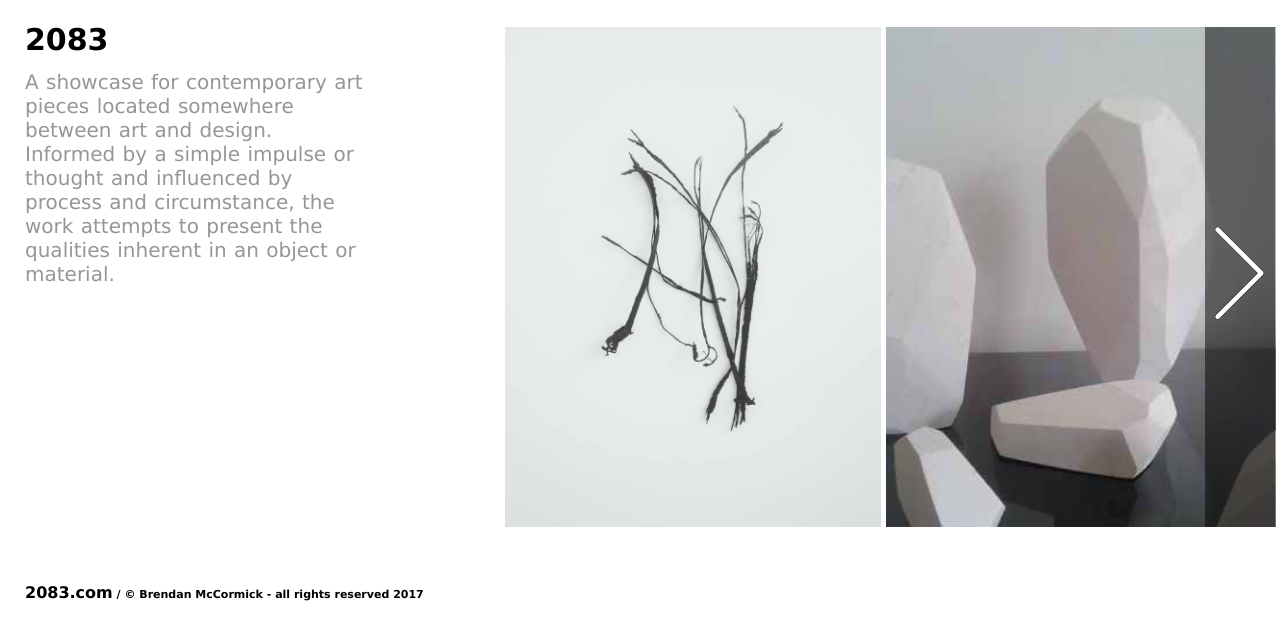
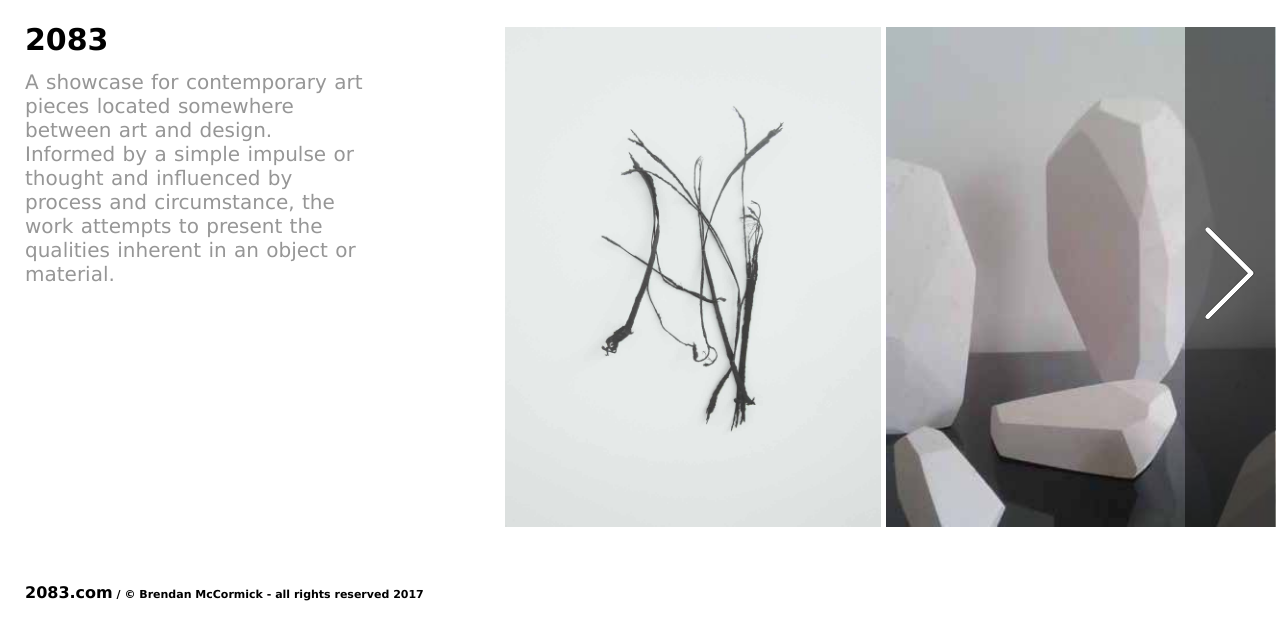
Before and after one commit to twozeroeightthree/website, a Jekyll site: the page built from index.html, in a window 1280 px wide. Shown: the top 640 px of the page. Built offline with Jekyll 4.4.1, drawn with Linux system fonts in a browser that asks for light colours; the list of posts is cut into pages by our own code.

Commit message:
Compile script...

```diff
--- a/assets/main.css
+++ b/assets/main.css
@@ -117,7 +117,7 @@ footer.footer-post li:last-child:after {
   top:27px;
   right:5px;
   background: rgba(0, 0, 0, 0.5);
-  width: 70px;
+  width: 90px;
   height: 500px;
 }
 
```
Also changed, not shown: 1 other file.
